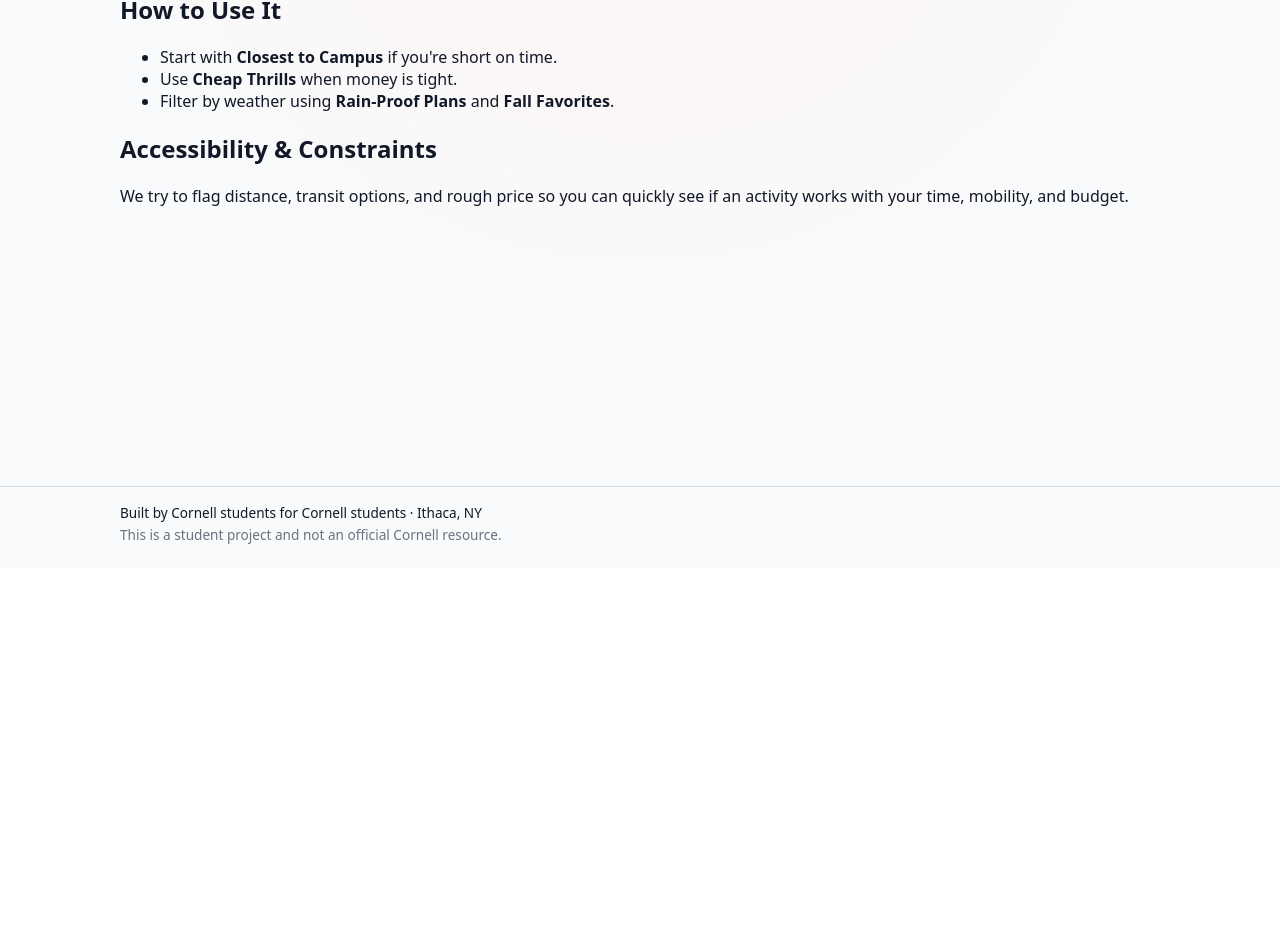
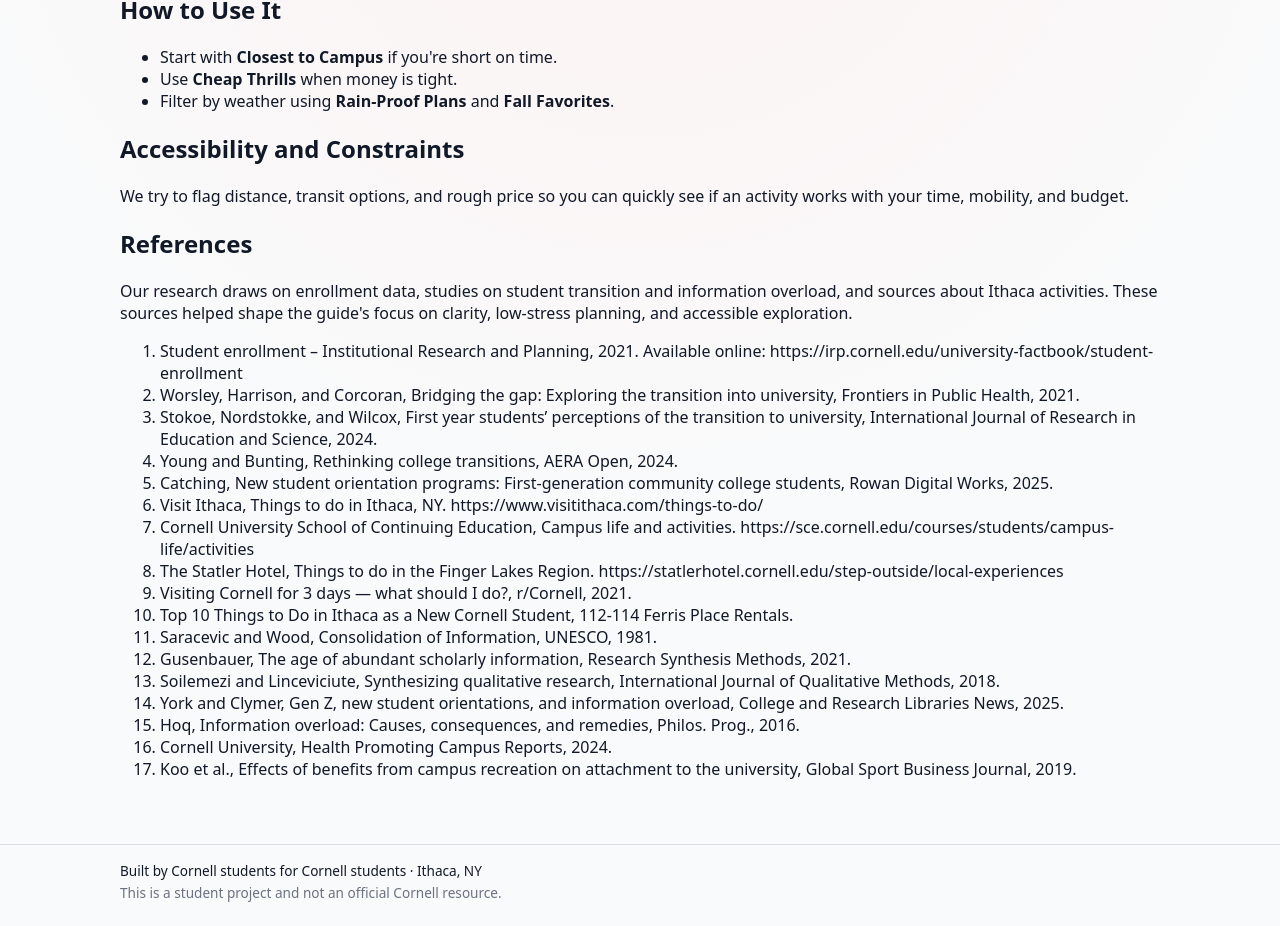
Before and after one commit to atkinsdube/Ithaca-Guide-v2-, a React (Vite) app: page /#/about in a window 1280 px wide. Shown: the part 232-1158 px from the top of the page. Before the commit the page ends 800 px from the top, so only its background shows below. Built offline with nearby package versions, Linux system fonts and the light colour scheme.

Commit message:
Improve text formatting and add references section
Updated text formatting for emphasis and added references section.

```diff
--- a/src/pages/About.jsx
+++ b/src/pages/About.jsx
@@ -12,23 +12,96 @@ function About() {
       <h2>How to Use It</h2>
       <ul>
         <li>
-          Start with <strong>Closest to Campus</strong> if you&apos;re short on
-          time.
+          Start with <span style={{ fontWeight: 600 }}>Closest to Campus</span> if you&apos;re
+          short on time.
         </li>
         <li>
-          Use <strong>Cheap Thrills</strong> when money is tight.
+          Use <span style={{ fontWeight: 600 }}>Cheap Thrills</span> when money is tight.
         </li>
         <li>
-          Filter by weather using <strong>Rain-Proof Plans</strong> and{" "}
-          <strong>Fall Favorites</strong>.
+          Filter by weather using <span style={{ fontWeight: 600 }}>Rain-Proof Plans</span> and{" "}
+          <span style={{ fontWeight: 600 }}>Fall Favorites</span>.
         </li>
       </ul>
 
-      <h2>Accessibility & Constraints</h2>
+      <h2>Accessibility and Constraints</h2>
       <p>
         We try to flag distance, transit options, and rough price so you can
         quickly see if an activity works with your time, mobility, and budget.
       </p>
+
+      <h2>References</h2>
+      <p>
+        Our research draws on enrollment data, studies on student transition and
+        information overload, and sources about Ithaca activities. These sources
+        helped shape the guide&apos;s focus on clarity, low-stress planning, and
+        accessible exploration.
+      </p>
+
+      <ol className="references">
+        <li>
+          Student enrollment – Institutional Research and Planning, 2021.
+          Available online: https://irp.cornell.edu/university-factbook/student-enrollment
+        </li>
+        <li>
+          Worsley, Harrison, and Corcoran, Bridging the gap: Exploring the
+          transition into university, Frontiers in Public Health, 2021.
+        </li>
+        <li>
+          Stokoe, Nordstokke, and Wilcox, First year students’ perceptions of the
+          transition to university, International Journal of Research in Education and Science, 2024.
+        </li>
+        <li>
+          Young and Bunting, Rethinking college transitions, AERA Open, 2024.
+        </li>
+        <li>
+          Catching, New student orientation programs: First-generation community
+          college students, Rowan Digital Works, 2025.
+        </li>
+        <li>
+          Visit Ithaca, Things to do in Ithaca, NY. https://www.visitithaca.com/things-to-do/
+        </li>
+        <li>
+          Cornell University School of Continuing Education, Campus life and
+          activities. https://sce.cornell.edu/courses/students/campus-life/activities
+        </li>
+        <li>
+          The Statler Hotel, Things to do in the Finger Lakes Region.
+          https://statlerhotel.cornell.edu/step-outside/local-experiences
+        </li>
+        <li>
+          Visiting Cornell for 3 days — what should I do?, r/Cornell, 2021.
+        </li>
+        <li>
+          Top 10 Things to Do in Ithaca as a New Cornell Student, 112-114 Ferris
+          Place Rentals.
+        </li>
+        <li>
+          Saracevic and Wood, Consolidation of Information, UNESCO, 1981.
+        </li>
+        <li>
+          Gusenbauer, The age of abundant scholarly information, Research Synthesis Methods, 2021.
+        </li>
+        <li>
+          Soilemezi and Linceviciute, Synthesizing qualitative research,
+          International Journal of Qualitative Methods, 2018.
+        </li>
+        <li>
+          York and Clymer, Gen Z, new student orientations, and information
+          overload, College and Research Libraries News, 2025.
+        </li>
+        <li>
+          Hoq, Information overload: Causes, consequences, and remedies, Philos.
+          Prog., 2016.
+        </li>
+        <li>
+          Cornell University, Health Promoting Campus Reports, 2024.
+        </li>
+        <li>
+          Koo et al., Effects of benefits from campus recreation on attachment to
+          the university, Global Sport Business Journal, 2019.
+        </li>
+      </ol>
     </section>
   );
 }
```
